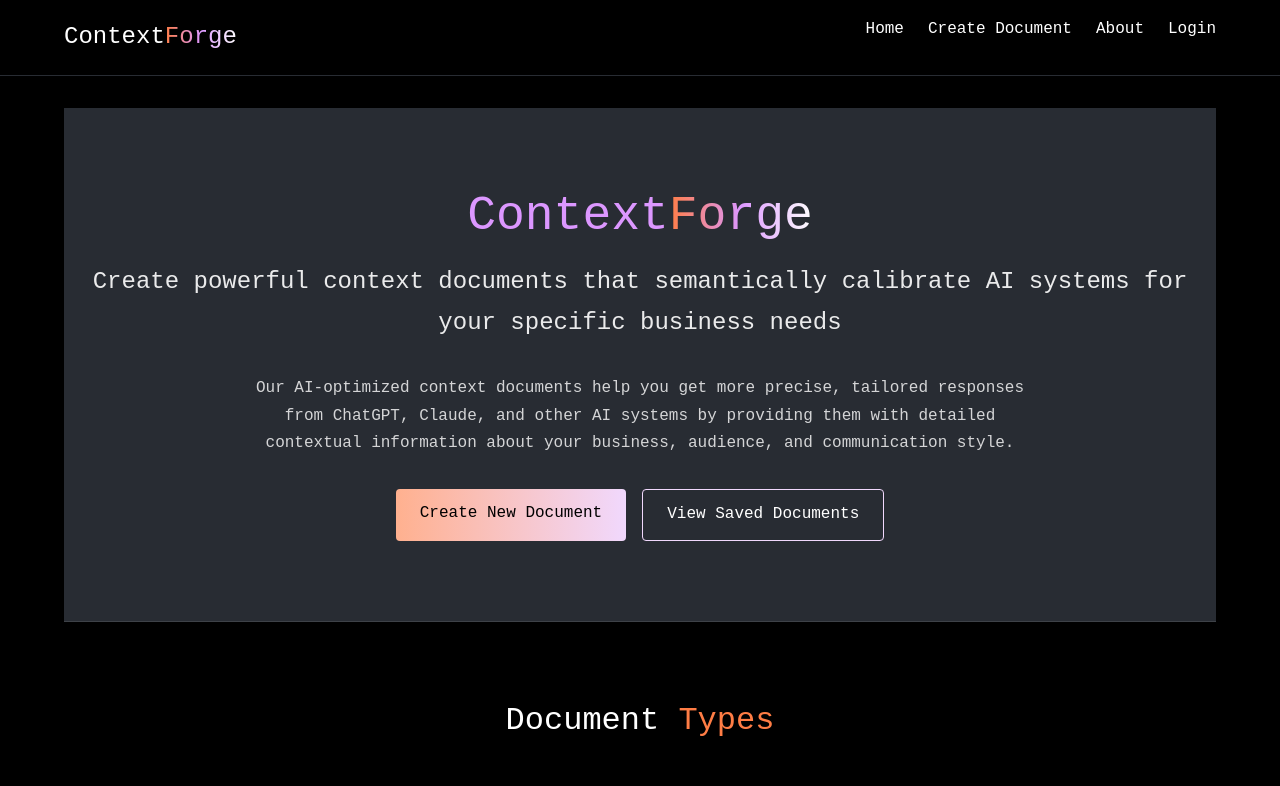
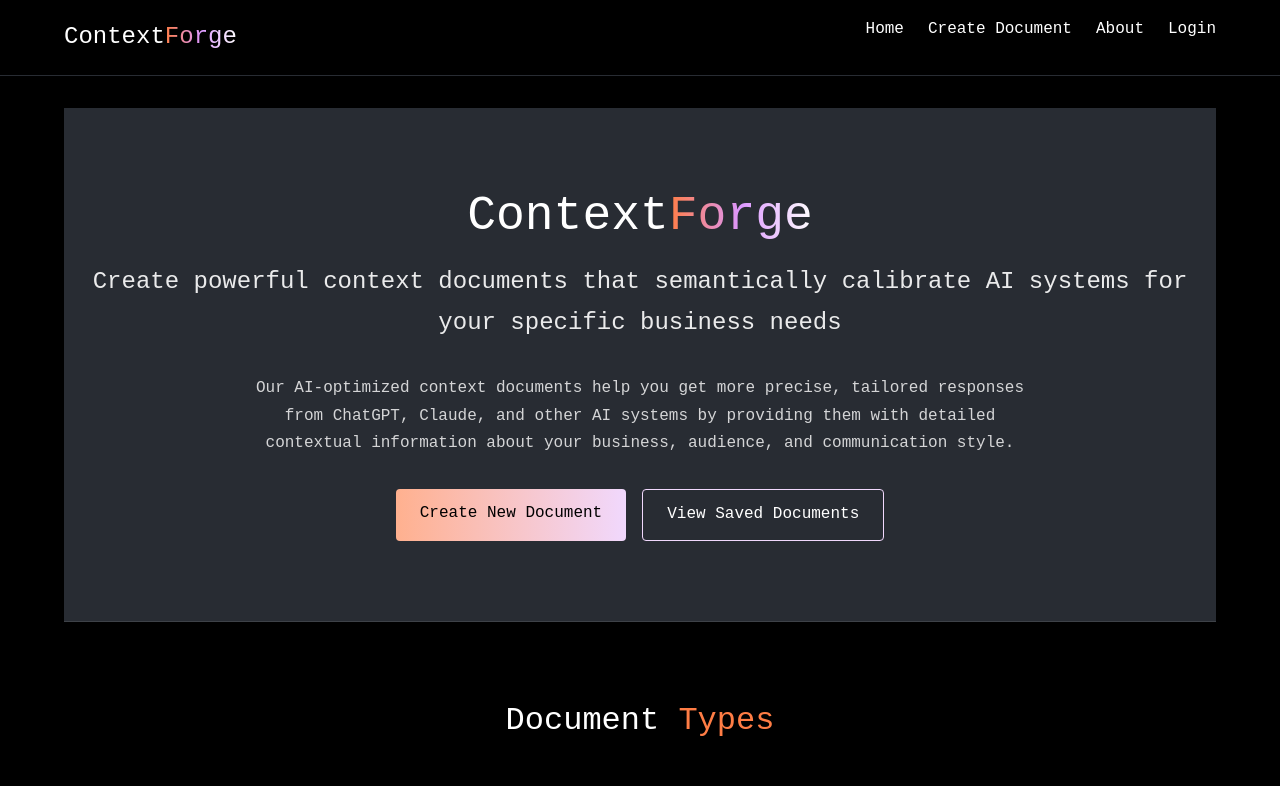
Before and after one commit to ConnorBritain/contextforge, a React (Create React App) app in the folder context-generator-src/client/: page / in a window 1280 px wide. Shown: the top 786 px of the page. Built offline with nearby package versions, Linux system fonts and the light colour scheme; no server answers; a web font is replaced by a local one.

Commit message:
Fix ContextForge title styling on homepage to ensure white Context text

```diff
--- a/context-generator-src/client/src/styles/global.css
+++ b/context-generator-src/client/src/styles/global.css
@@ -416,8 +416,23 @@ button:disabled {
   color: var(--color-white);
 }
 
-.hero-section h1 span {
-  color: var(--color-purple-accent);
+/* Override any h1 span coloring in hero section with brand-title classes */
+.hero-section h1 .brand-title {
+  display: inline-flex;
+  align-items: center;
+}
+
+.hero-section h1 .brand-title .brand-title-context {
+  color: #ffffff;
+  font-weight: var(--font-weight-regular);
+}
+
+.hero-section h1 .brand-title .brand-title-forge {
+  background: linear-gradient(to right, var(--color-orange-accent), var(--color-purple-accent), var(--color-white));
+  -webkit-background-clip: text;
+  background-clip: text;
+  -webkit-text-fill-color: transparent;
+  font-weight: var(--font-weight-medium);
 }
 
 .subtitle {
```
